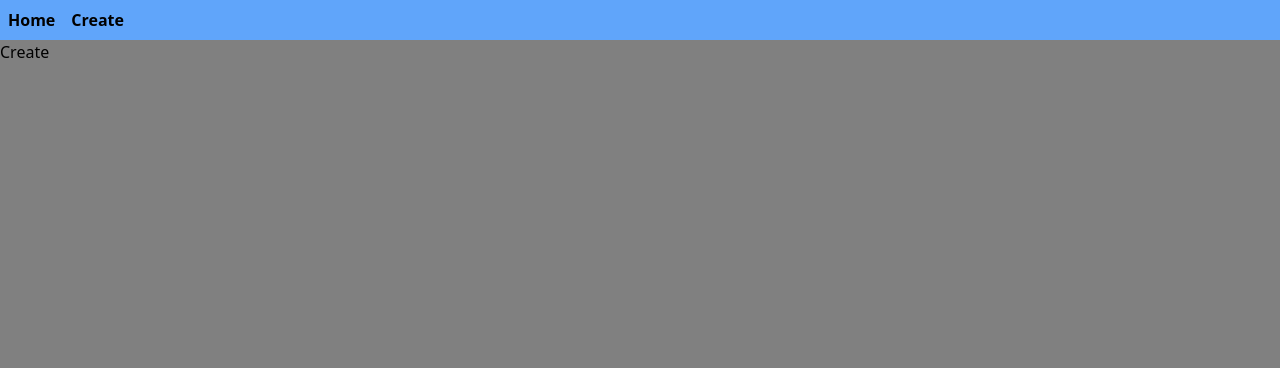
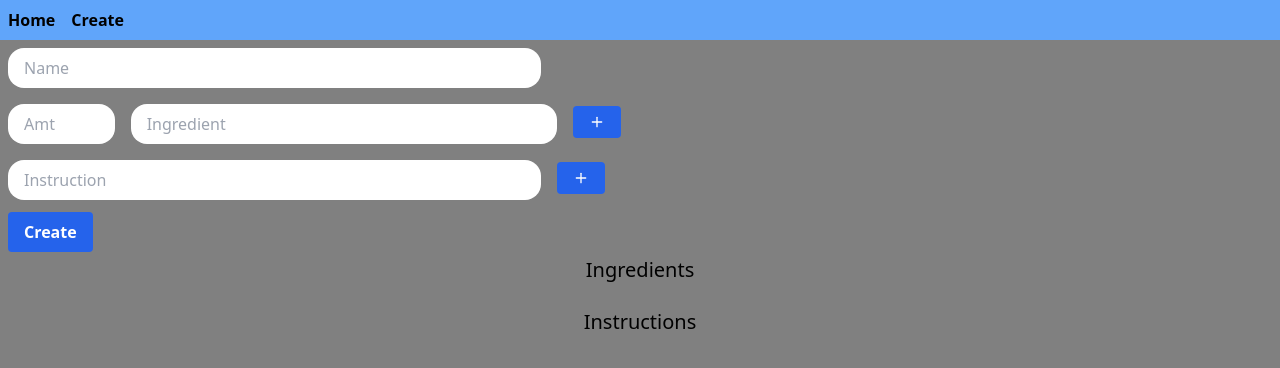
Before and after one commit to cw417/mern-recipes, a React (Create React App) app in the folder client/: page /create in a window 1280 px wide. Shown: the top 368 px of the page. Built offline with nearby package versions, Linux system fonts and the light colour scheme.

Commit message:
Add create page; basic functionality working

```diff
--- a/client/src/components/Create.js
+++ b/client/src/components/Create.js
@@ -1,7 +1,122 @@
-import React from 'react'
+import React, { useRef, useState } from 'react';
+import { FiPlus } from 'react-icons/fi';
+import { useNavigate } from 'react-router';
 
-export default function Create() {
+export default function Create({ addRecipe }) {
+
+  const nameRef = useRef();
+  const ingredientAmountRef = useRef();
+  const ingredientNameRef = useRef();
+  const instructionRef = useRef();
+
+  const [ingredients, setIngredients] = useState([]);
+  const [instructions, setInstructions] = useState([]);
+
+  const navigate = useNavigate();
+
+  // counter for numbering the instructions
+  let count = 0;
+
+  async function handleCreate() {
+
+    if (nameRef.current.value === '') return;
+    if (instructionRef.current.value !== '') addInstruction();
+    if (ingredientNameRef.current.value !== '') addIngredient();
+
+    const newRecipe = {
+      name: nameRef.current.value,
+      ingredients: ingredients,
+      instructions: instructions
+    };
+
+    console.log(`Adding: ${newRecipe.name}`);
+
+    await fetch('http://localhost:5000/recipe/add', {
+      method: 'POST',
+      headers: {
+        'Content-Type': 'application/json',
+      },
+      body: JSON.stringify(newRecipe),
+    })
+    .catch(error => {
+      window.alert(error);
+      return;
+    });
+
+    navigate('/');
+  }
+
+  function addIngredient() {
+    const amount = (ingredientAmountRef.current.value === '') ? "1" : ingredientAmountRef.current.value;
+    const name = ingredientNameRef.current.value;
+    const newIngredients = [...ingredients, {amount: amount, name: name}];
+    setIngredients(newIngredients);
+    ingredientAmountRef.current.value = null;
+    ingredientNameRef.current.value = null;
+  }
+
+  function addInstruction() {
+    const newInstructions = [...instructions, instructionRef.current.value];
+    setInstructions(newInstructions);
+    instructionRef.current.value = null;
+  }
+
+  function ingredientsList() {
+    return (
+      ingredients.map((ingredient, index) => {
+        return (
+          <div key={index}>
+            <span className='mr-4'>{ingredient.amount}</span>
+            <span>{ingredient.name}</span>
+          </div>
+        )
+      })
+    )
+  }
+
+  function instructionsList() {
+    return (
+      instructions.map((instruction, index) => {
+        count++;
+        return (
+          <div key={index}>
+            <span className='mr-3'>{count}.</span><span>{instruction}</span>
+          </div>
+        )
+      })
+    )
+  }
   return (
-    <div>Create</div>
+    <div className='flex flex-col'>
+      <div>
+        <div>
+          <input className='inpt w-5/12' ref={nameRef} type='text' placeholder='Name' />
+        </div>
+        <div>
+          <input className='inpt w-1/12' ref={ingredientAmountRef} type='text' placeholder='Amt' />
+          <input className='inpt w-1/3' ref={ingredientNameRef} type='text' placeholder='Ingredient' />
+          <button className='btn' onClick={addIngredient}><FiPlus /></button>
+        </div>
+        <div>
+          <input className='inpt w-5/12' ref={instructionRef} type='text' placeholder='Instruction' />
+          <button className='btn' onClick={addInstruction}><FiPlus /></button>
+        </div>
+        <button className='btn' onClick={handleCreate}>Create</button>
+      </div>
+      <div className='flex flex-col items-center'>
+        <div>
+          <span className='text-xl'>Ingredients</span>
+          <div>
+            {ingredientsList()}
+          </div>
+        </div>
+        <div className='mt-6'>
+          <span className='text-xl'>Instructions</span>
+          <div>
+            {instructionsList()}
+          </div>
+        </div>
+      </div>
+    </div>
   )
 }
```
